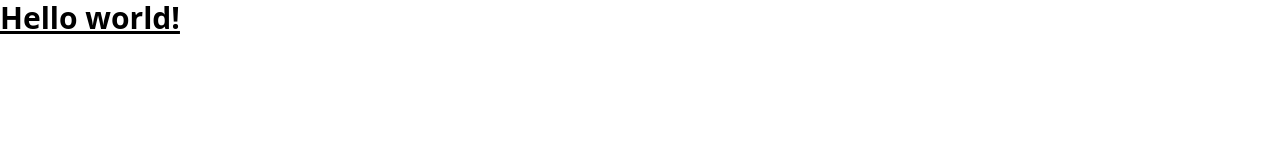
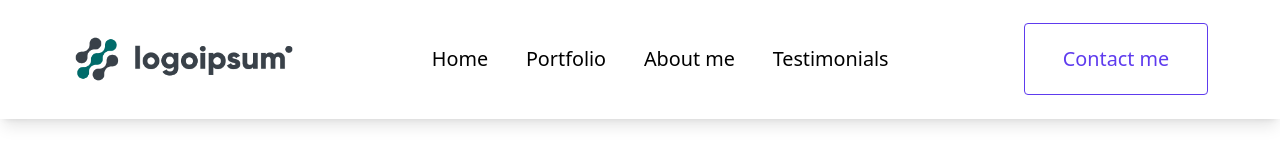
Before and after one commit to AlaminIbneFaruk/logoipsum, a plain HTML site: page index.html in a window 1280 px wide. Drawn offline with nearby package versions, Linux system fonts and the light colour scheme.

Commit message:
navbar done

```diff
--- a/index.html
+++ b/index.html
@@ -1,4 +1,4 @@
-<!doctype html>
+<!DOCTYPE html>
 <html>
   <head>
     <meta charset="UTF-8" />
@@ -6,8 +6,53 @@
     <script src="https://cdn.jsdelivr.net/npm/@tailwindcss/browser@4"></script>
   </head>
   <body class="">
-    <h1 class="text-3xl font-bold underline">
-      Hello world!
-    </h1>
+    <header
+      class="lg:px-[calc(5rem*.9)] py-[calc(1.625em*.9)] flex justify-between items-center p-4 shadow-lg"
+    >
+      <div class="w-auto h-12">
+        <a href="#" class="no-underline flex items-center h-full">
+          <div class="lg:hidden mr-4">
+            <img
+              src="https://img.icons8.com/ios/50/menu--v1.png"
+              alt="menu--v1"
+            />
+          </div>
+          <img src="./images/Logo.png" alt="Logo" class="h-full w-full" />
+        </a>
+      </div>
+      <nav>
+        <ul
+          class="lg:flex-row md:flex md:flex-col hidden lg:gap-[calc(2.625rem*.9)] text-[calc(1.375em*.9)]"
+        >
+          <li class="list-none">
+            <a href="#" class="no-underline hover:text-[#5E3BEE]"> Home </a>
+          </li>
+          <li class="list-none">
+            <a href="#portfolio" class="no-underline hover:text-[#5E3BEE]">
+              Portfolio
+            </a>
+          </li>
+          <li class="list-none">
+            <a href="#about" class="no-underline hover:text-[#5E3BEE]">
+              About me
+            </a>
+          </li>
+          <li class="list-none">
+            <a href="#testimonials" class="no-underline hover:text-[#5E3BEE]">
+              Testimonials
+            </a>
+          </li>
+        </ul>
+      </nav>
+      <div>
+        <a href="#contact">
+          <button
+            class="text-[#5E3BEE] px-[calc(2.625rem*.9)] py-[calc(1.125em*.9)] border border-[#5E3BEE] rounded hover:bg-[#5E3BEE] hover:text-white text-[calc(1.375rem*.9)]"
+          >
+            Contact me
+          </button></a
+        >
+      </div>
+    </header>
   </body>
 </html>
```
Also changed, not shown: images/AV1.png (added), images/AV2.png (added), images/AV3.png (added), images/About Me.png (added), images/Branding & Logo.png (added), images/Image.png (added), images/Image2.png (added), images/Image3.png (added), images/Logo.png (added), images/Strategy & Direction.png (added), images/UI & UX Design.png (added), images/Webflow Development.png (added), images/hero1.png (added).
